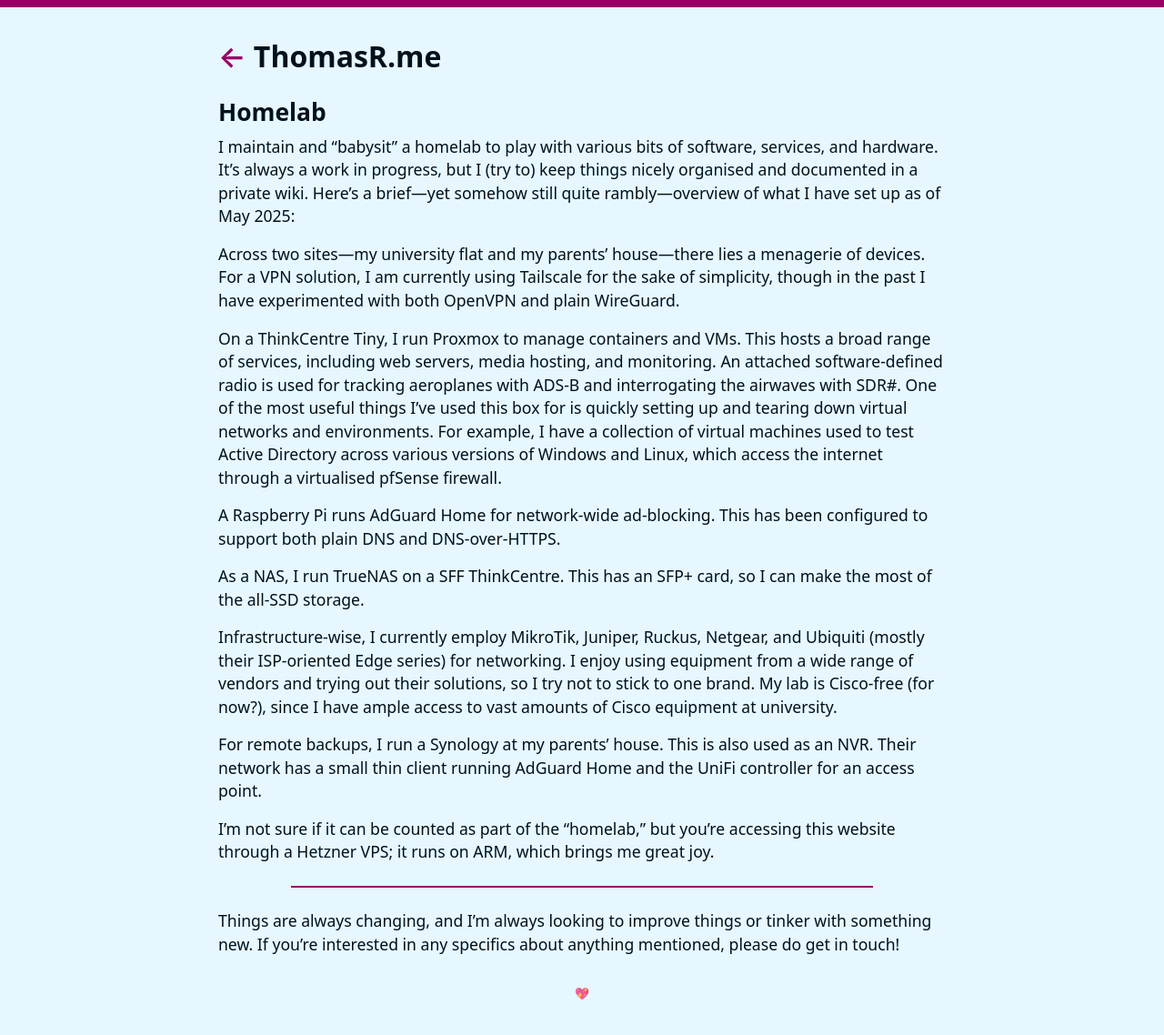
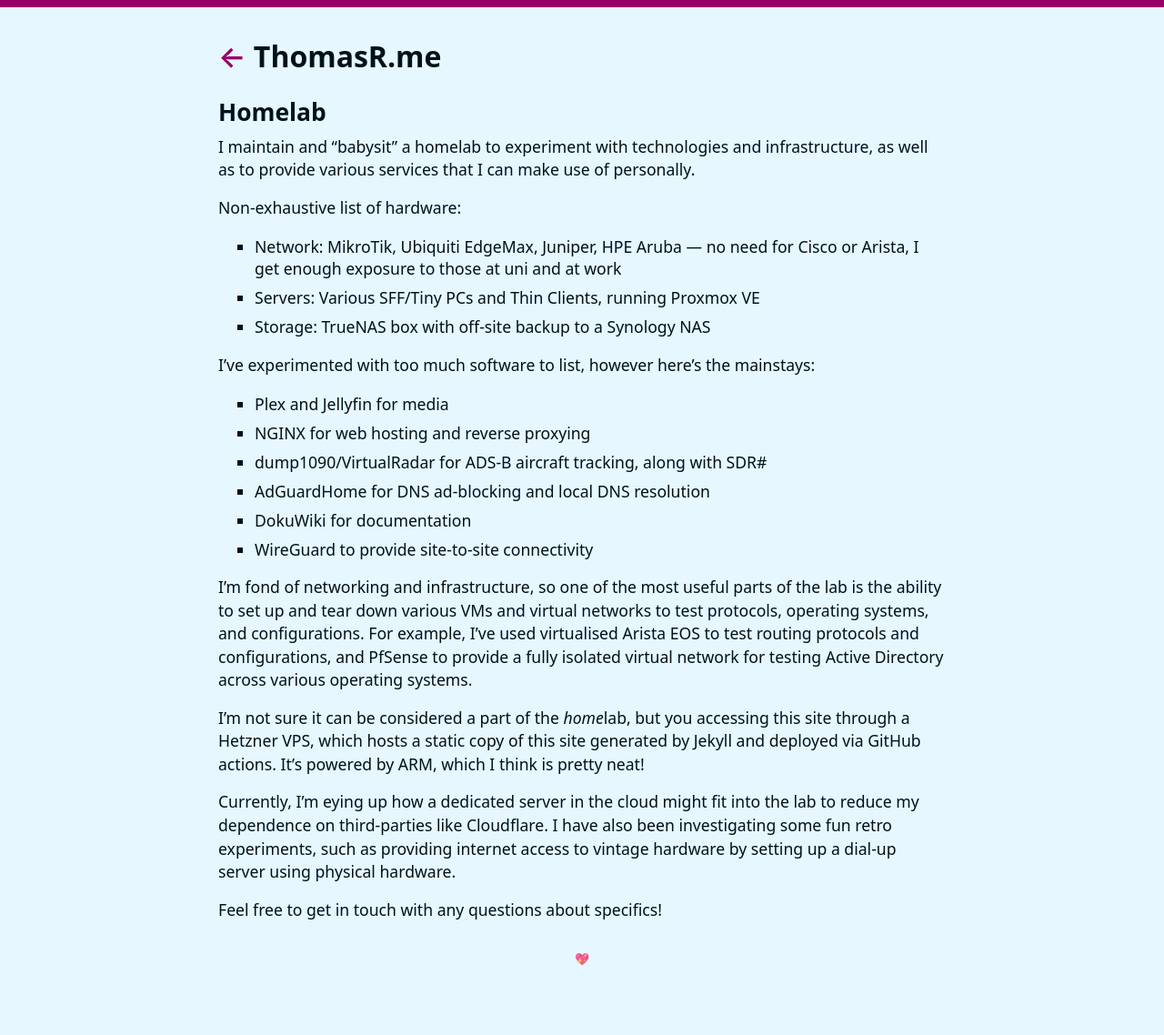
Before and after one commit to t5r7/thomasr.me, a Jekyll site: the page built from pages/lab.md, in a window 1280 px wide. Shown: the whole page at 91% size. Built offline with Jekyll 4.4.1, drawn with Linux system fonts in a browser that asks for light colours; some web fonts are replaced; after the commit the page ends 1100 px from its top, so only the background shows below that.

Commit message:
Rewrite/tweak page content - lab/home/travel

```diff
--- a/pages/index.html
+++ b/pages/index.html
@@ -37,15 +37,15 @@
 
 <section id="about">
 <p>
-    Currently studying a <a href="https://www.port.ac.uk/study/courses/undergraduate/bsc-hons-computer-networks-and-security">degree</a> in Computer Networks &amp; Security at the University of Portsmouth.
+    Studying a <a href="https://www.port.ac.uk/study/courses/undergraduate/bsc-hons-computer-networks-and-security">degree</a> in Computer Networks &amp; Security at the University of Portsmouth.
 </p>
 
 <p>
-    Currently at <a href="https://gresearch.co.uk">G-Research</a> as a Network Operations Analyst intern. Get in touch for my CV, or check out my <a href="https://linkedin.com/in/t5r7">LinkedIn</a> profile for some corporate waffle and various things I've gotten up to.
+    Currently at <a href="https://gresearch.co.uk">G-Research</a> as a Network Operations Analyst intern in the Colocation Infrastructure team, helping to maintain connectivity and equipment across a global trading network. Get in touch for my CV, or check out my <a href="https://linkedin.com/in/t5r7">LinkedIn</a> profile for some corporate waffle and various things I've been involved with.
 </p>
 
 <p>
-    I babysit an interesting <a href="{{site.baseurl}}lab">homelab</a>, and sometimes take some nice <a href="https://www.flickr.com/people/imtom/">photographs</a>. My attempts to be active outdoors are on <a href="https://www.strava.com/athletes/93454796">Strava</a>, and you can judge my music taste on <a href="https://www.last.fm/user/itsmeimtom">last.fm</a>, should you wish. I also like <a href="https://yom.railmiles.me/">trains</a> and <a href="{{ site.baseurl }}travel">travel</a>.
+    I babysit an interesting <a href="{{site.baseurl}}lab">homelab</a>, and sometimes take some nice <a href="https://www.flickr.com/people/imtom/">photographs</a>. My attempts to be active outdoors are on <a href="https://www.strava.com/athletes/93454796">Strava</a>, and you can judge my music taste on <a href="https://www.last.fm/user/itsmeimtom">last.fm</a>, should you wish. I also like <a href="{{ site.baseurl }}travel">trains and travel</a>.
 </p>
 </section>
 
--- a/pages/lab.md
+++ b/pages/lab.md
@@ -4,22 +4,25 @@
 permalink: /lab/
 ---
 
-I maintain and "babysit" a homelab to play with various bits of software, services, and hardware. It's always a work in progress, but I (try to) keep things nicely organised and documented in a private wiki. Here's a brief—yet somehow still quite rambly—overview of what I have set up as of May 2025:
+I maintain and "babysit" a homelab to experiment with technologies and infrastructure, as well as to provide various services that I can make use of personally.
 
-Across two sites—my university flat and my parents’ house—there lies a menagerie of devices. For a VPN solution, I am currently using Tailscale for the sake of simplicity, though in the past I have experimented with both OpenVPN and plain WireGuard.
+Non-exhaustive list of hardware:
+- Network: MikroTik, Ubiquiti EdgeMax, Juniper, HPE Aruba --- no need for Cisco or Arista, I get enough exposure to those at uni and at work
+- Servers: Various SFF/Tiny PCs and Thin Clients, running Proxmox VE
+- Storage: TrueNAS box with off-site backup to a Synology NAS
 
-On a ThinkCentre Tiny, I run Proxmox to manage containers and VMs. This hosts a broad range of services, including web servers, media hosting, and monitoring. An attached software-defined radio is used for tracking aeroplanes with ADS-B and interrogating the airwaves with SDR#. One of the most useful things I’ve used this box for is quickly setting up and tearing down virtual networks and environments. For example, I have a collection of virtual machines used to test Active Directory across various versions of Windows and Linux, which access the internet through a virtualised pfSense firewall.
+I've experimented with too much software to list, however here's the mainstays:
+- Plex and Jellyfin for media
+- NGINX for web hosting and reverse proxying
+- dump1090/VirtualRadar for ADS-B aircraft tracking, along with SDR#
+- AdGuardHome for DNS ad-blocking and local DNS resolution
+- DokuWiki for documentation
+- WireGuard to provide site-to-site connectivity
 
-A Raspberry Pi runs AdGuard Home for network-wide ad-blocking. This has been configured to support both plain DNS and DNS-over-HTTPS.
+I'm fond of networking and infrastructure, so one of the most useful parts of the lab is the ability to set up and tear down various VMs and virtual networks to test protocols, operating systems, and configurations. For example, I've used virtualised Arista EOS to test routing protocols and configurations, and PfSense to provide a fully isolated virtual network for testing Active Directory across various operating systems.
 
-As a NAS, I run TrueNAS on a SFF ThinkCentre. This has an SFP+ card, so I can make the most of the all-SSD storage.
+I'm not sure it can be considered a part of the *home*lab, but you accessing this site through a Hetzner VPS, which hosts a static copy of this site generated by Jekyll and deployed via GitHub actions. It's powered by ARM, which I think is pretty neat!
 
-Infrastructure-wise, I currently employ MikroTik, Juniper, Ruckus, Netgear, and Ubiquiti (mostly their ISP-oriented Edge series) for networking. I enjoy using equipment from a wide range of vendors and trying out their solutions, so I try not to stick to one brand. My lab is Cisco-free (for now?), since I have ample access to vast amounts of Cisco equipment at university.
+Currently, I'm eying up how a dedicated server in the cloud might fit into the lab to reduce my dependence on third-parties like Cloudflare. I have also been investigating some fun retro experiments, such as providing internet access to vintage hardware by setting up a dial-up server using physical hardware.
 
-For remote backups, I run a Synology at my parents’ house. This is also used as an NVR. Their network has a small thin client running AdGuard Home and the UniFi controller for an access point.
-
-I'm not sure if it can be counted as part of the "homelab," but you're accessing this website through a Hetzner VPS; it runs on ARM, which brings me great joy.
-
----
-
-Things are always changing, and I'm always looking to improve things or tinker with something new. If you're interested in any specifics about anything mentioned, please do get in touch!
+Feel free to get in touch with any questions about specifics!
```
Also changed, not shown: pages/travel.md (+7 -2 lines).
